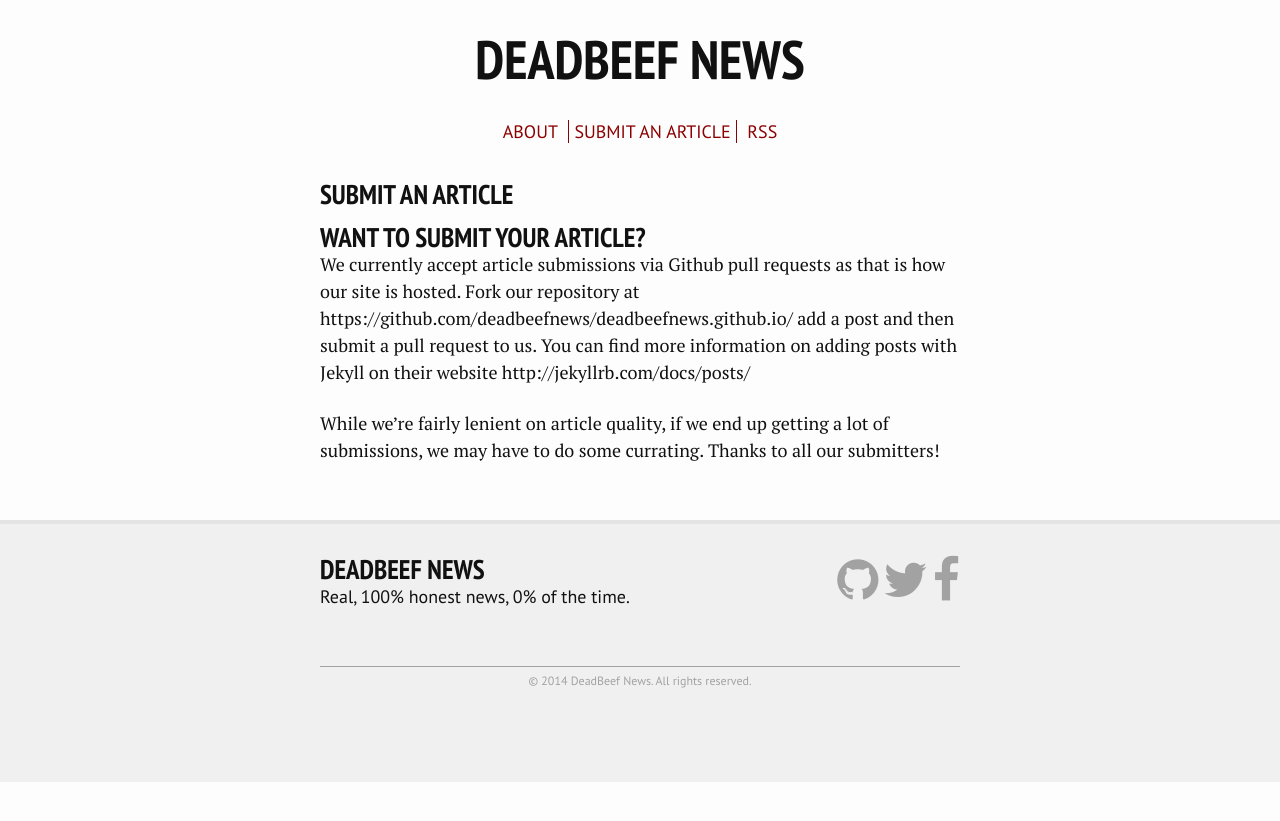
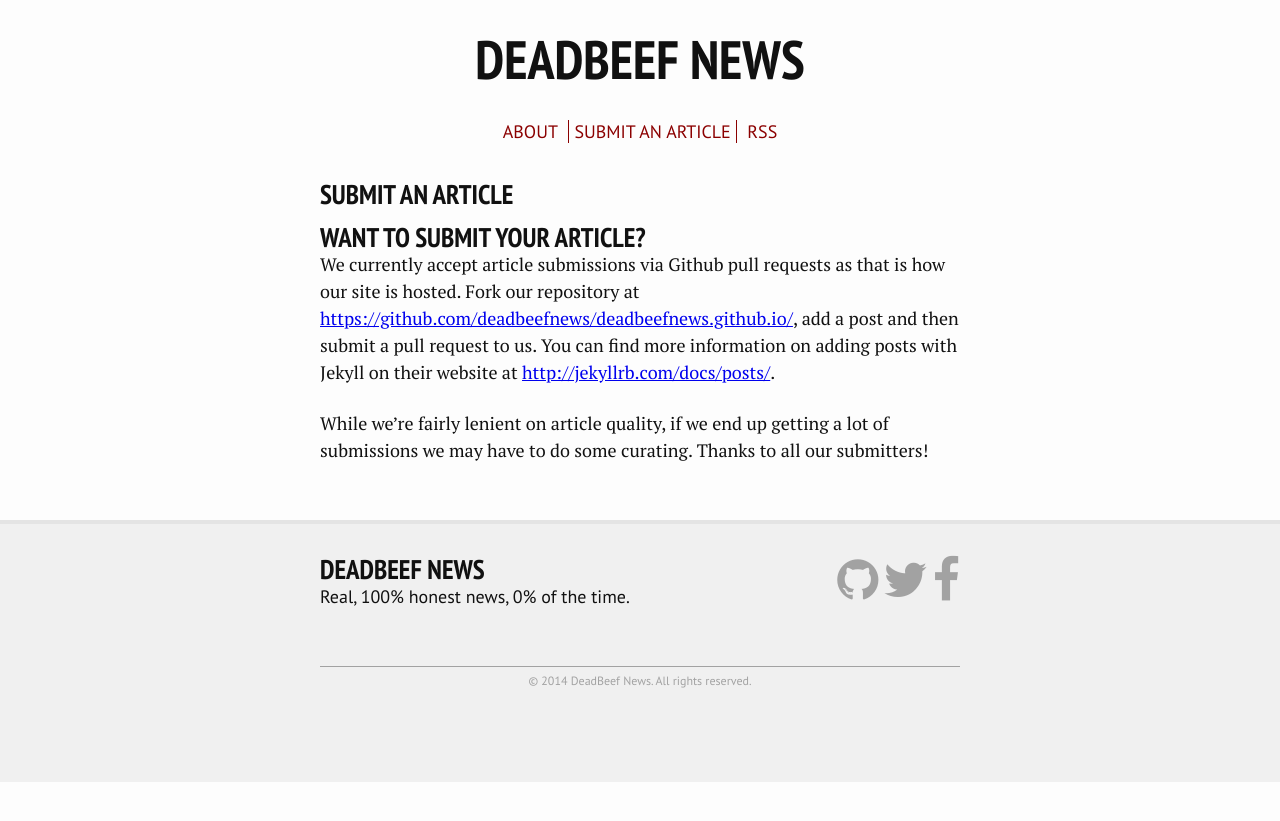
Before and after one commit to deadbeefnews/deadbeefnews.github.io, a Jekyll site: the page built from submit.md, in a window 1280 px wide. Shown: the top 821 px of the page. Built offline with Jekyll 4.4.1, drawn with Linux system fonts in a browser that asks for light colours; nearby versions of some CDN libraries.

Commit message:
Improve /submit/
Fixed:

* spelling
* unlinked URLs
* commas where they shouldn't be

```diff
--- a/submit.md
+++ b/submit.md
@@ -8,6 +8,6 @@
 ============================
 
 We currently accept article submissions via Github pull requests as that is how our site is hosted. Fork our repository at
-https://github.com/deadbeefnews/deadbeefnews.github.io/ add a post and then submit a pull request to us. You can find more information on adding posts with Jekyll on their website http://jekyllrb.com/docs/posts/
+<https://github.com/deadbeefnews/deadbeefnews.github.io/>, add a post and then submit a pull request to us. You can find more information on adding posts with Jekyll on their website at <http://jekyllrb.com/docs/posts/>.
 
-While we're fairly lenient on article quality, if we end up getting a lot of submissions, we may have to do some currating. Thanks to all our submitters!
+While we're fairly lenient on article quality, if we end up getting a lot of submissions we may have to do some curating. Thanks to all our submitters!
```
